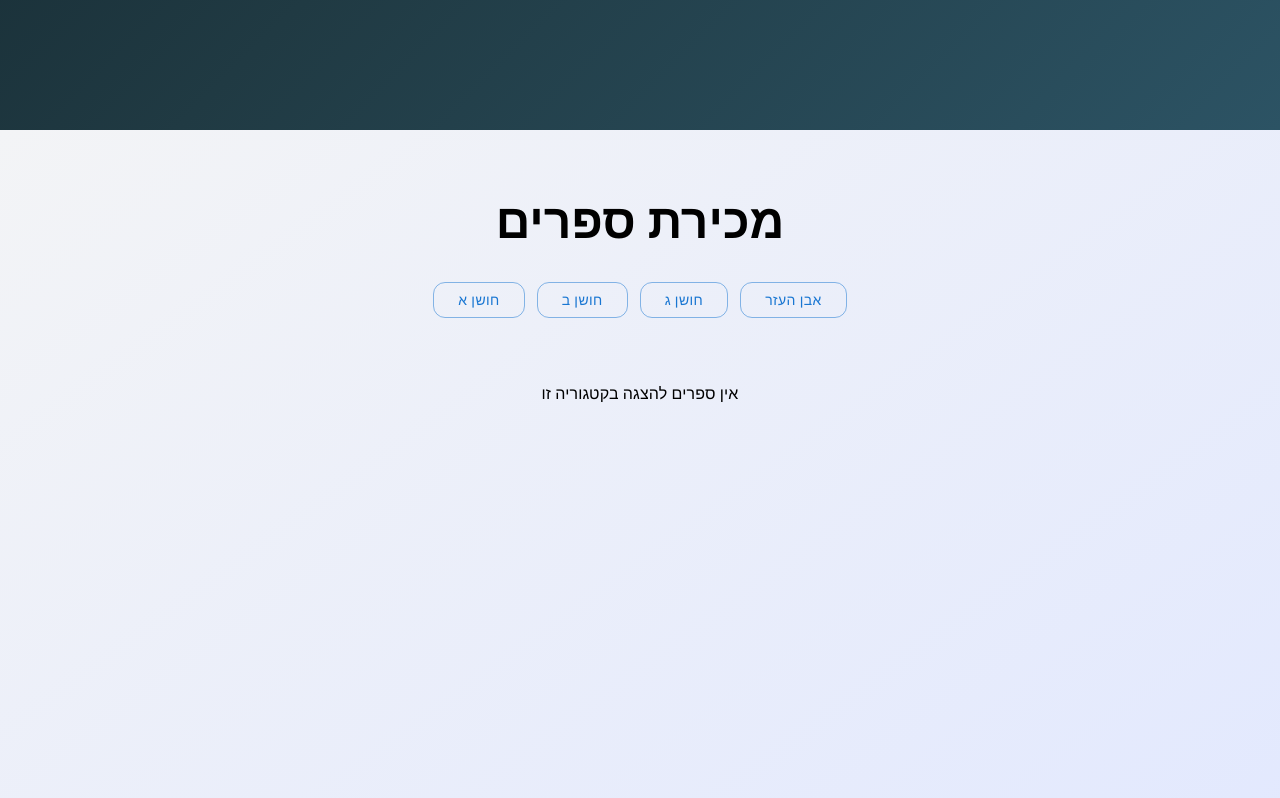
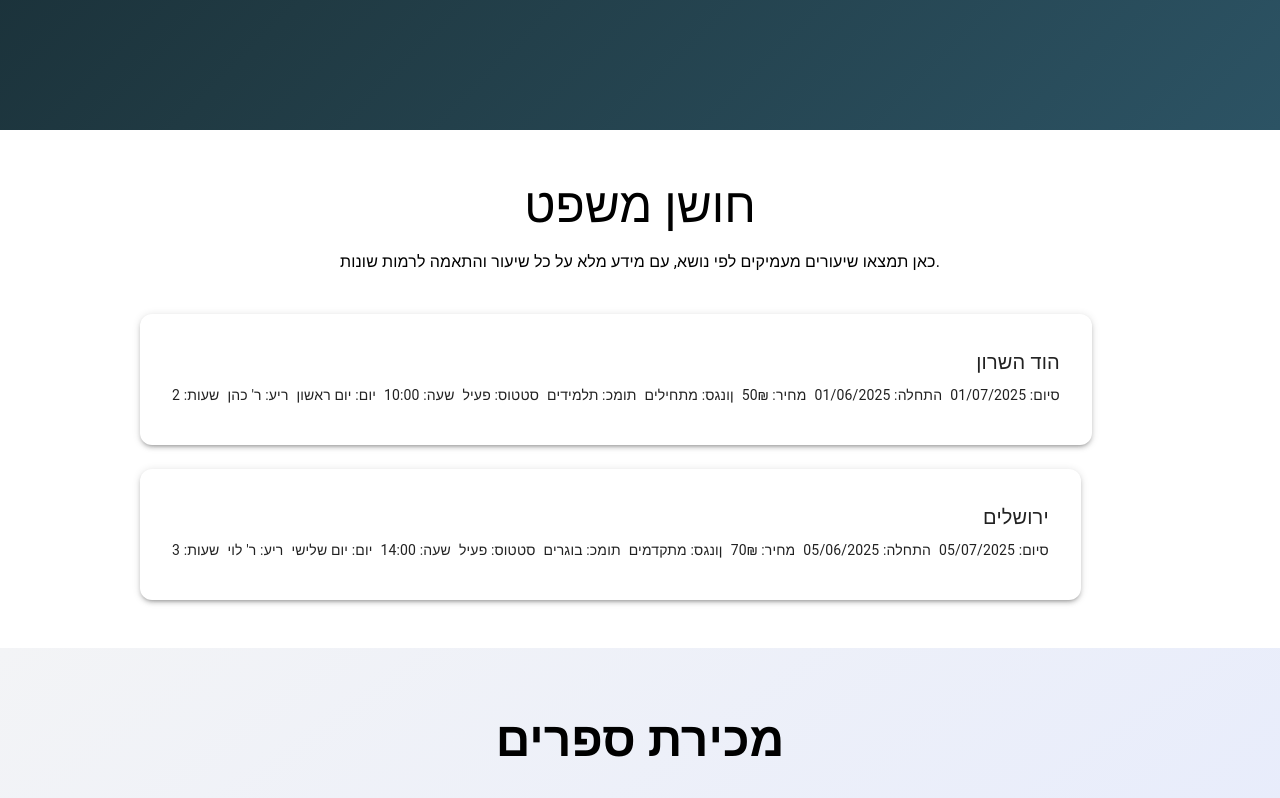
Before and after one commit to AYALABMDK/BMDK-front, a React (Create React App) app: page / in a window 1280 px wide. Shown: the part 1980-2778 px from the top of the page. Built offline with nearby package versions, Linux system fonts and the light colour scheme.

Commit message:
feat: add new pages for video and topic details

```diff
--- a/src/App.js
+++ b/src/App.js
@@ -6,18 +6,23 @@ import BooksPage from "./components/BooksPage";
 import BookPurchasePage from "./components/BookPurchasePage";
 import Cart from "./components/Cart";
 import BookPreview from "./components/BookPreview";
+import TopicDetails from "./components/TopicDetails";
+import VideoPage from "./components/VideoPage";
 
 function App() {
   return (
     <div className="App">
      <HomePage></HomePage>
       <AboutPage></AboutPage>
+      <TopicDetails></TopicDetails>
       <BooksPage></BooksPage>
       <BookPurchasePage book={{ title: "רפס א", price: 40, signs: "א-ו" }} />
 
       <ContactPage></ContactPage>
+      <VideoPage></VideoPage>
+<BookPreview></BookPreview>
       <Cart></Cart>
-<BookPreview></BookPreview>
+
     </div>
   );
 }
--- a/src/components/HomePage.jsx
+++ b/src/components/HomePage.jsx
@@ -133,9 +133,9 @@ const Features = () => (
       alignItems="stretch"
       sx={{ mt: 2 }}
     >
-      <Grid item xs={12} sm={6} md={2.4}>
+      {/* <Grid item xs={12} sm={6} md={2.4}>
         <FeatureCard title="למידה מקוונת" text="סרטונים, סיכומים והכוונה" />
-      </Grid>
+      </Grid> */}
       <Grid item xs={12} sm={6} md={2.4}>
         <FeatureCard title="אבן העזר" text="מבנה ברור ומסודר" />
       </Grid>
--- /dev/null
+++ b/src/components/TopicDetails.jsx
@@ -0,0 +1,113 @@
+import React from "react";
+import {
+  Box,
+  Typography,
+  Grid,
+  Card,
+  CardContent,
+  Fade,
+  CardMedia,
+} from "@mui/material";
+
+const lessons = [
+  {
+    id: 1,
+    title: "שיעור ראשון",
+    hours: "2",
+    city: "הוד השרון",
+    teacher: "ר' כהן",
+    day: "יום ראשון",
+    time: "10:00",
+    status: "פעיל",
+    level: "מתחילים",
+    audience: "תלמידים",
+    price: "50₪",
+    startDate: "01/06/2025",
+    endDate: "01/07/2025",
+  },
+  {
+    id: 2,
+    title: "שיעור מתקדם",
+    city: "ירושלים",
+    hours: "3",
+    teacher: "ר' לוי",
+    day: "יום שלישי",
+    time: "14:00",
+    status: "פעיל",
+    level: "מתקדמים",
+    audience: "בוגרים",
+    price: "70₪",
+    startDate: "05/06/2025",
+    endDate: "05/07/2025",
+  },
+];
+
+export default function SubjectDetails() {
+  return (
+    <Box sx={{ px: 2, py: 6, maxWidth: "1000px", mx: "auto" }}>
+      <Fade in timeout={800}>
+        <Box>
+          <Typography variant="h3" gutterBottom textAlign="center">
+חושן משפט          </Typography>
+          <Typography variant="body1" sx={{ mb: 5, textAlign: "center" }}>
+            כאן תמצאו שיעורים מעמיקים לפי נושא, עם מידע מלא על כל שיעור והתאמה לרמות שונות.
+          </Typography>
+
+          <Grid container spacing={3}>
+            {lessons.map((lesson) => (
+              <Grid item xs={12} key={lesson.id}>
+                <Card
+                  sx={{
+                    display: "flex",
+                    flexDirection: { xs: "column", sm: "row" },
+                    borderRadius: 3,
+                    boxShadow: 3,
+                    p: 2,
+                  }}
+                >
+                  <CardContent sx={{ flex: 1 ,textAlign: "right" }}>
+                    <Typography variant="h6" gutterBottom>
+                      {lesson.city}
+                    </Typography>
+                    <Grid container spacing={1}>
+                      <Grid item xs={6} sm={4}>
+                        <Typography variant="body2">שעות: {lesson.hours}</Typography>
+                      </Grid>
+                      <Grid item xs={6} sm={4}>
+                        <Typography variant="body2">ריע: {lesson.teacher}</Typography>
+                      </Grid>
+                      <Grid item xs={6} sm={4}>
+                        <Typography variant="body2">יום: {lesson.day}</Typography>
+                      </Grid>
+                      <Grid item xs={6} sm={4}>
+                        <Typography variant="body2">שעה: {lesson.time}</Typography>
+                      </Grid>
+                      <Grid item xs={6} sm={4}>
+                        <Typography variant="body2">סטטוס: {lesson.status}</Typography>
+                      </Grid>
+                      <Grid item xs={6} sm={4}>
+                        <Typography variant="body2">תומכ: {lesson.audience}</Typography>
+                      </Grid>
+                      <Grid item xs={6} sm={4}>
+                        <Typography variant="body2">ןונגס: {lesson.level}</Typography>
+                      </Grid>
+                      <Grid item xs={6} sm={4}>
+                        <Typography variant="body2">מחיר: {lesson.price}</Typography>
+                      </Grid>
+                      <Grid item xs={6} sm={4}>
+                        <Typography variant="body2">התחלה: {lesson.startDate}</Typography>
+                      </Grid>
+                      <Grid item xs={6} sm={4}>
+                        <Typography variant="body2">סיום: {lesson.endDate}</Typography>
+                      </Grid>
+                    </Grid>
+                  </CardContent>
+                </Card>
+              </Grid>
+            ))}
+          </Grid>
+        </Box>
+      </Fade>
+    </Box>
+  );
+}
--- /dev/null
+++ b/src/components/VideoPage.jsx
@@ -0,0 +1,90 @@
+import React from "react";
+import { Grid, Card, CardContent, Typography, Button } from "@mui/material";
+
+const videos = [
+  {
+    title: "חושן א",
+    description: "תיאור קצר על נושא 1",
+    videoUrl: "https://www.hidabroot.org/video/225277",
+    price: "₪50",
+  },
+  {
+    title: "חושן ב",
+    description: "תיאור קצר על נושא 2",
+    videoUrl: "https://www.hidabroot.org/video/225277",
+    price: "₪75",
+  },
+  {
+    title: "חושן ג",
+    description: "תיאור קצר על נושא 3",
+    videoUrl: "https://www.hidabroot.org/video/225277",
+    price: "₪60",
+  },
+];
+
+const OnlineLearningPage = () => {
+  return (
+    <div style={{ padding: "2rem", textAlign: "center" }}>
+      <Typography variant="h4" gutterBottom>
+        למידה מקוונת
+      </Typography>
+      <Typography variant="subtitle1" gutterBottom>
+        בעמוד זה תוכלו להתרשם ממבחר שיעורים מקוונים בנושאים מגוונים
+      </Typography>
+
+      <Grid
+        container
+        spacing={4}
+        justifyContent="center"
+        alignItems="flex-start"
+        sx={{ marginTop: 4 }}
+      >
+        {videos.map((video, index) => (
+          <Grid item xs={12} md={20} key={index}>
+            <Card
+              sx={{
+                height: "100%",
+                display: "flex",
+                flexDirection: "column",
+                justifyContent: "space-between",
+              }}
+            >
+              <CardContent>
+                <Typography variant="h6" gutterBottom>
+                  {video.title}
+                </Typography>
+                <div style={{ position: "relative", paddingTop: "56.25%" }}>
+                  <iframe
+                    src={video.videoUrl}
+                    title={`video-${index}`}
+                    allowFullScreen
+                    style={{
+                      position: "absolute",
+                      top: 0,
+                      left: 0,
+                      width: "100%",
+                      height: "100%",
+                      border: "none",
+                      borderRadius: "8px",
+                    }}
+                  />
+                </div>
+                <Typography variant="body1" sx={{ marginTop: 2 }}>
+                  {video.description}
+                </Typography>
+                <Typography variant="subtitle2" sx={{ marginTop: 1 }}>
+                  מחיר: {video.price}
+                </Typography>
+              </CardContent>
+              <Button variant="contained" color="primary" sx={{ m: 2 }}>
+                לרכישה
+              </Button>
+            </Card>
+          </Grid>
+        ))}
+      </Grid>
+    </div>
+  );
+};
+
+export default OnlineLearningPage;
```
